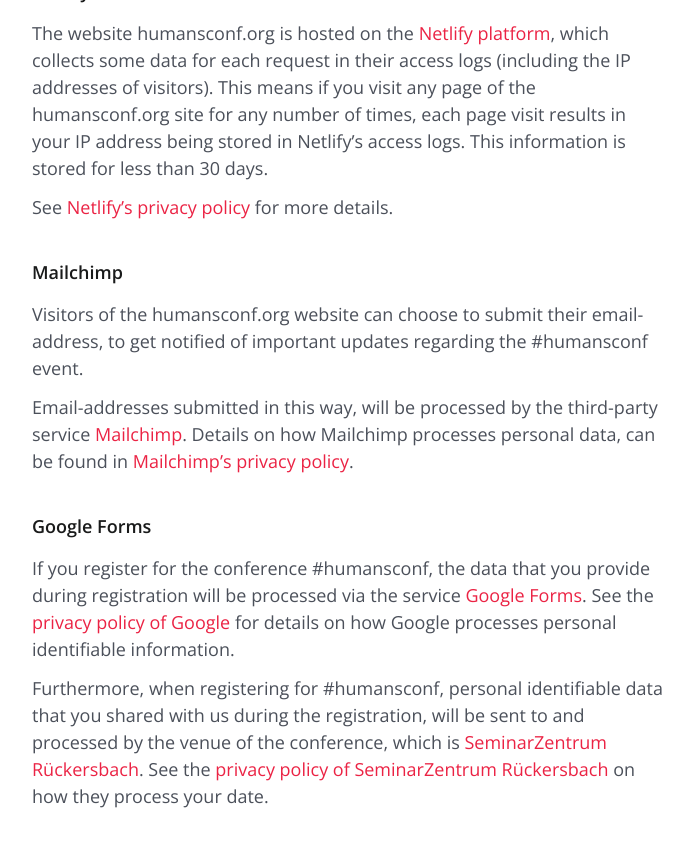
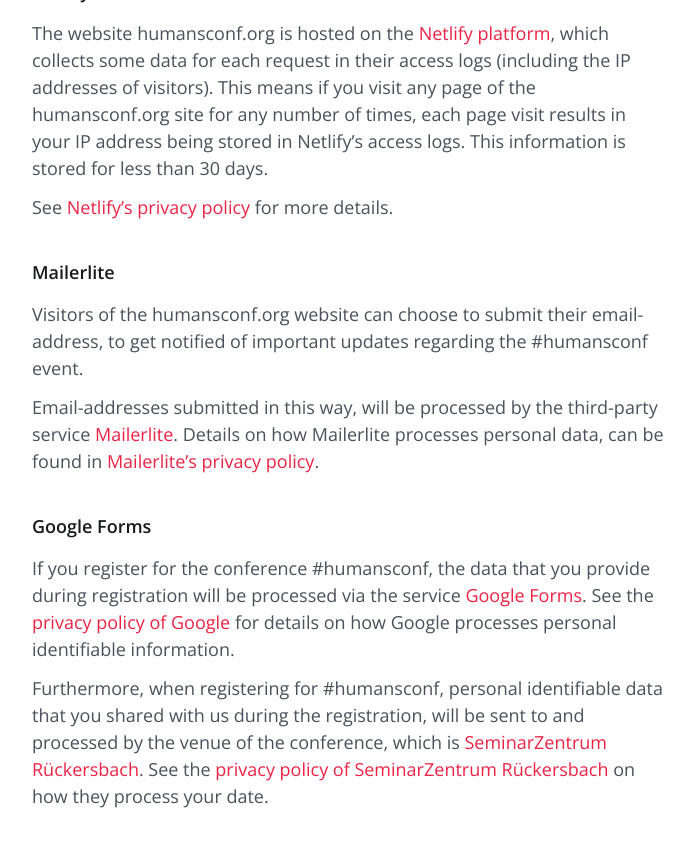
Before and after one commit to humansconf/humansconf.org, a Jekyll site: the page built from imprint.md, in a window 1280 px wide and 900 px high, scrolled down 4226 px. Shown: the top 847 px of the window, without its empty margins (291-985 px from the left). Built offline with Jekyll 4.4.1, drawn with Linux system fonts in a browser that asks for light colours; some of the changed text lies outside the part shown.

Commit message:
switch from mailchim to mailerlite

```diff
--- a/imprint.md
+++ b/imprint.md
@@ -19,74 +19,41 @@
 
 **Haftung für Inhalte**
 
-Die Inhalte unserer Seiten wurden mit größter Sorgfalt erstellt. Für die Richtigkeit, Vollständigkeit und Aktualität
-der Inhalte können wir jedoch keine Gewähr übernehmen. Als Diensteanbieter sind wir gemäß § 7 Abs.1 TMG für eigene
-Inhalte auf diesen Seiten nach den allgemeinen Gesetzen verantwortlich. Nach §§ 8 bis 10 TMG sind wir als
-Diensteanbieter jedoch nicht verpflichtet, übermittelte oder gespeicherte fremde Informationen zu überwachen oder nach
-Umständen zu forschen, die auf eine rechtswidrige Tätigkeit hinweisen. Verpflichtungen zur Entfernung oder Sperrung der
-Nutzung von Informationen nach den allgemeinen Gesetzen bleiben hiervon unberührt. Eine diesbezügliche Haftung ist
-jedoch erst ab dem Zeitpunkt der Kenntnis einer konkreten Rechtsverletzung möglich. Bei Bekanntwerden von entsprechenden
-Rechtsverletzungen werden wir diese Inhalte umgehend entfernen.
+Die Inhalte unserer Seiten wurden mit größter Sorgfalt erstellt. Für die Richtigkeit, Vollständigkeit und Aktualität der Inhalte können wir jedoch keine Gewähr übernehmen. Als Diensteanbieter sind wir gemäß § 7 Abs.1 TMG für eigene Inhalte auf diesen Seiten nach den allgemeinen Gesetzen verantwortlich. Nach §§ 8 bis 10 TMG sind wir als Diensteanbieter jedoch nicht verpflichtet, übermittelte oder gespeicherte fremde Informationen zu überwachen oder nach Umständen zu forschen, die auf eine rechtswidrige Tätigkeit hinweisen. Verpflichtungen zur Entfernung oder Sperrung der Nutzung von Informationen nach den allgemeinen Gesetzen bleiben hiervon unberührt. Eine diesbezügliche Haftung ist jedoch erst ab dem Zeitpunkt der Kenntnis einer konkreten Rechtsverletzung möglich. Bei Bekanntwerden von entsprechenden Rechtsverletzungen werden wir diese Inhalte umgehend entfernen.
 
 **Haftung für Links**
 
-Unser Angebot enthält Links zu externen Webseiten Dritter, auf deren Inhalte wir keinen Einfluss haben. Deshalb
-können wir für diese fremden Inhalte auch keine Gewähr übernehmen. Für die Inhalte der verlinkten Seiten ist stets der
-jeweilige Anbieter oder Betreiber der Seiten verantwortlich. Die verlinkten Seiten wurden zum Zeitpunkt der Verlinkung
-auf mögliche Rechtsverstöße überprüft. Rechtswidrige Inhalte waren zum Zeitpunkt der Verlinkung nicht erkennbar. Eine
-permanente inhaltliche Kontrolle der verlinkten Seiten ist jedoch ohne konkrete Anhaltspunkte einer Rechtsverletzung
-nicht zumutbar. Bei Bekanntwerden von Rechtsverletzungen werden wir derartige Links umgehend entfernen.
+Unser Angebot enthält Links zu externen Webseiten Dritter, auf deren Inhalte wir keinen Einfluss haben. Deshalb können wir für diese fremden Inhalte auch keine Gewähr übernehmen. Für die Inhalte der verlinkten Seiten ist stets der jeweilige Anbieter oder Betreiber der Seiten verantwortlich. Die verlinkten Seiten wurden zum Zeitpunkt der Verlinkung auf mögliche Rechtsverstöße überprüft. Rechtswidrige Inhalte waren zum Zeitpunkt der Verlinkung nicht erkennbar. Eine permanente inhaltliche Kontrolle der verlinkten Seiten ist jedoch ohne konkrete Anhaltspunkte einer Rechtsverletzung nicht zumutbar. Bei Bekanntwerden von Rechtsverletzungen werden wir derartige Links umgehend entfernen.
 
 **Urheberrecht**
 
-Die durch die Seitenbetreiber erstellten Inhalte und Werke auf diesen Seiten unterliegen dem deutschen Urheberrecht.
-Die Vervielfältigung, Bearbeitung, Verbreitung und jede Art der Verwertung außerhalb der Grenzen des Urheberrechtes
-bedürfen der schriftlichen Zustimmung des jeweiligen Autors bzw. Erstellers. Downloads und Kopien dieser Seite sind nur
-für den privaten, nicht kommerziellen Gebrauch gestattet. Soweit die Inhalte auf dieser Seite nicht vom Betreiber
-erstellt wurden, werden die Urheberrechte Dritter beachtet. Insbesondere werden Inhalte Dritter als solche
-gekennzeichnet. Sollten Sie trotzdem auf eine Urheberrechtsverletzung aufmerksam werden, bitten wir um einen
-entsprechenden Hinweis. Bei Bekanntwerden von Rechtsverletzungen werden wir derartige Inhalte umgehend entfernen.
+Die durch die Seitenbetreiber erstellten Inhalte und Werke auf diesen Seiten unterliegen dem deutschen Urheberrecht. Die Vervielfältigung, Bearbeitung, Verbreitung und jede Art der Verwertung außerhalb der Grenzen des Urheberrechtes bedürfen der schriftlichen Zustimmung des jeweiligen Autors bzw. Erstellers. Downloads und Kopien dieser Seite sind nur für den privaten, nicht kommerziellen Gebrauch gestattet. Soweit die Inhalte auf dieser Seite nicht vom Betreiber erstellt wurden, werden die Urheberrechte Dritter beachtet. Insbesondere werden Inhalte Dritter als solche gekennzeichnet. Sollten Sie trotzdem auf eine Urheberrechtsverletzung aufmerksam werden, bitten wir um einen entsprechenden Hinweis. Bei Bekanntwerden von Rechtsverletzungen werden wir derartige Inhalte umgehend entfernen.
 
 **Datenschutz**
 
-Die Nutzung unserer Webseite ist in der Regel ohne Angabe personenbezogener Daten möglich. Soweit auf unseren Seiten
-personenbezogene Daten (beispielsweise Name, Anschrift oder eMail-Adressen) erhoben werden, erfolgt dies, soweit
-möglich, stets auf freiwilliger Basis. Diese Daten werden ohne Ihre ausdrückliche Zustimmung nicht an Dritte
-weitergegeben.
+Die Nutzung unserer Webseite ist in der Regel ohne Angabe personenbezogener Daten möglich. Soweit auf unseren Seiten personenbezogene Daten (beispielsweise Name, Anschrift oder eMail-Adressen) erhoben werden, erfolgt dies, soweit möglich, stets auf freiwilliger Basis. Diese Daten werden ohne Ihre ausdrückliche Zustimmung nicht an Dritte weitergegeben.
 
-Wir weisen darauf hin, dass die Datenübertragung im Internet (z.B. bei der Kommunikation per E-Mail)
-Sicherheitslücken aufweisen kann. Ein lückenloser Schutz der Daten vor dem Zugriff durch Dritte ist nicht möglich.
+Wir weisen darauf hin, dass die Datenübertragung im Internet (z.B. bei der Kommunikation per E-Mail) Sicherheitslücken aufweisen kann. Ein lückenloser Schutz der Daten vor dem Zugriff durch Dritte ist nicht möglich.
 
-Der Nutzung von im Rahmen der Impressumspflicht veröffentlichten Kontaktdaten durch Dritte zur Übersendung von nicht
-ausdrücklich angeforderter Werbung und Informationsmaterialien wird hiermit ausdrücklich widersprochen. Die Betreiber
-der Seiten behalten sich ausdrücklich rechtliche Schritte im Falle der unverlangten Zusendung von Werbeinformationen,
-etwa durch Spam-Mails, vor.
-
+Der Nutzung von im Rahmen der Impressumspflicht veröffentlichten Kontaktdaten durch Dritte zur Übersendung von nicht ausdrücklich angeforderter Werbung und Informationsmaterialien wird hiermit ausdrücklich widersprochen. Die Betreiber der Seiten behalten sich ausdrücklich rechtliche Schritte im Falle der unverlangten Zusendung von Werbeinformationen, etwa durch Spam-Mails, vor.
 
 ## Datenschutz
 
-Die Website humansconf.org sammelt keinerlei personenbezogene Daten ihrer Besucher, verwendet keine Cookies oder jegliche
-andere Form von Benutzerverfolgung.
+Die Website humansconf.org sammelt keinerlei personenbezogene Daten ihrer Besucher, verwendet keine Cookies oder jegliche andere Form von Benutzerverfolgung.
 
-Darüber hinaus verwendet humansconf.org die Leistungen von zwei Drittanbietern, um ihren Dienst zur Verfügung zu
-stellen.
+Darüber hinaus verwendet humansconf.org die Leistungen von zwei Drittanbietern, um ihren Dienst zur Verfügung zu stellen.
 
 ### Netlify
 
-Die Website humansconf.org wird von der [Netlify Plattform][netlify] hosted. Netlify zeichnet in seinen
-Zugriffsstatistiken die IP Adresse jeder einzelnen Anfrage an humansconf.org, für eine Dauer von weniger als 30 Tagen,
-auf. Dies bedeutet, dass für jeden Abruf einer Seite von humansconf.org mindestens ein Eintrag Ihrer IP Adresse in den
-Zugriffsstatistiken von Netlify erfolgt.
+Die Website humansconf.org wird von der [Netlify Plattform][netlify] hosted. Netlify zeichnet in seinen Zugriffsstatistiken die IP Adresse jeder einzelnen Anfrage an humansconf.org, für eine Dauer von weniger als 30 Tagen, auf. Dies bedeutet, dass für jeden Abruf einer Seite von humansconf.org mindestens ein Eintrag Ihrer IP Adresse in den Zugriffsstatistiken von Netlify erfolgt.
 
 Mehr Informationen hierzu finden sich in [Netlify's Datenschutzbestimmungen][netlify-gdpr].
 
-### Mailchimp
+### Mailerlite
 
-Besucher der Website humansconf.org können freiwillig ihre Email-Adresse hinterlassen, um über wichtige Neuigkeiten im
-Rahmen der Veranstaltung #humansconf informiert zu werden.
+Besucher der Website humansconf.org können freiwillig ihre Email-Adresse hinterlassen, um über wichtige Neuigkeiten im Rahmen der Veranstaltung #humansconf informiert zu werden.
 
-Die Email-Adresse wird durch den Dritt-Anbieter [Mailchimp][mailchimp] verarbeitet und gespeichert. Details dazu sind
-in den [Datenschutzbestimmungen von Mailchimp][mailchimp-gdpr] beschrieben.
+Die Email-Adresse wird durch den Dritt-Anbieter [Mailerlite][mailerlite] verarbeitet und gespeichert. Details dazu sind in den [Datenschutzbestimmungen von Mailerlite][mailerlite-gdpr] beschrieben.
 
 ### Google Forms
 
@@ -105,41 +72,30 @@
 
 ## Privacy Policy
 
-The site humansconf.org does not gather any personal identifiable information about it's visitors and does not use any
-cookies or any other form of tracking.
+The site humansconf.org does not gather any personal identifiable information about it's visitors and does not use any cookies or any other form of tracking.
 
 However, the site uses three third party services to be available to you.
 
 ### Netlify
 
-The website humansconf.org is hosted on the [Netlify platform][netlify], which collects some data for each request in their
-access logs (including the IP addresses of visitors). This means if you visit any page of the humansconf.org site for any
-number of times, each page visit results in your IP address being stored in Netlify's access logs. This information is
-stored for less than 30 days.
+The website humansconf.org is hosted on the [Netlify platform][netlify], which collects some data for each request in their access logs (including the IP addresses of visitors). This means if you visit any page of the humansconf.org site for any number of times, each page visit results in your IP address being stored in Netlify's access logs. This information is stored for less than 30 days.
 
 See [Netlify's privacy policy][netlify-gdpr] for more details.
 
-### Mailchimp
+### Mailerlite
 
-Visitors of the humansconf.org website can choose to submit their email-address, to get notified of important updates
-regarding the #humansconf event.
+Visitors of the humansconf.org website can choose to submit their email-address, to get notified of important updates regarding the #humansconf event.
 
-Email-addresses submitted in this way, will be processed by the third-party service [Mailchimp][mailchimp]. Details on
-how Mailchimp processes personal data, can be found in [Mailchimp's privacy policy][mailchimp-gdpr].
+Email-addresses submitted in this way, will be processed by the third-party service [Mailerlite][mailerlite]. Details on how Mailerlite processes personal data, can be found in [Mailerlite's privacy policy][mailerlite-gdpr].
 
 ### Google Forms
 
-If you register for the conference #humansconf, the data that you provide during registration will be processed via the
-service [Google Forms](https://www.google.de/intl/de/forms/about/). See the [privacy policy of
-Google](https://policies.google.com/privacy) for details on how Google processes personal identifiable information.
+If you register for the conference #humansconf, the data that you provide during registration will be processed via the service [Google Forms](https://www.google.de/intl/de/forms/about/). See the [privacy policy of Google](https://policies.google.com/privacy) for details on how Google processes personal identifiable information.
 
-Furthermore, when registering for #humansconf, personal identifiable data that you shared with us during the
-registration, will be sent to and processed by the venue of the conference, which is [SeminarZentrum
-Rückersbach](https://www.natuerlich-tagen.de). See the [privacy policy of SeminarZentrum
-Rückersbach](https://www.natuerlich-tagen.de/datenschutz/) on how they process your date.
+Furthermore, when registering for #humansconf, personal identifiable data that you shared with us during the registration, will be sent to and processed by the venue of the conference, which is [SeminarZentrum Rückersbach](https://www.natuerlich-tagen.de). See the [privacy policy of SeminarZentrum Rückersbach](https://www.natuerlich-tagen.de/datenschutz/) on how they process your date.
 
 
-[mailchimp]: https://mailchimp.com/
-[mailchimp-gdpr]: https://mailchimp.com/legal/privacy/
+[mailerlite]: https://www.mailerlite.com/
+[mailerlite-gdpr]: https://www.mailerlite.com/gdpr-compliance
 [netlify]: https://www.netlify.com/
 [netlify-gdpr]: https://www.netlify.com/gdpr/
```
Also changed, not shown: _includes/mailchimp-interest-form.html (deleted, +0 -43 lines), _includes/mailerlite-interest-form.html (added, +43 -0 lines), newsletter-thank-you.md (added, +11 -0 lines).
